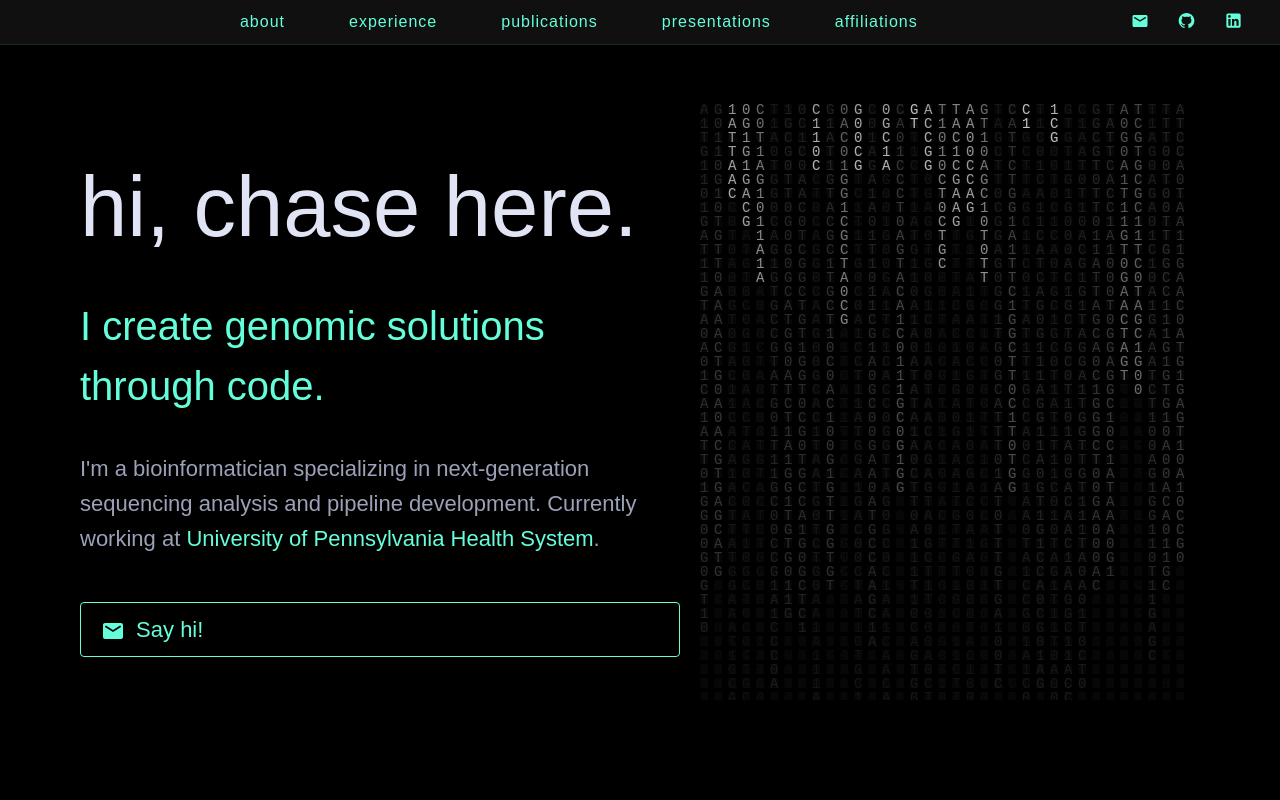
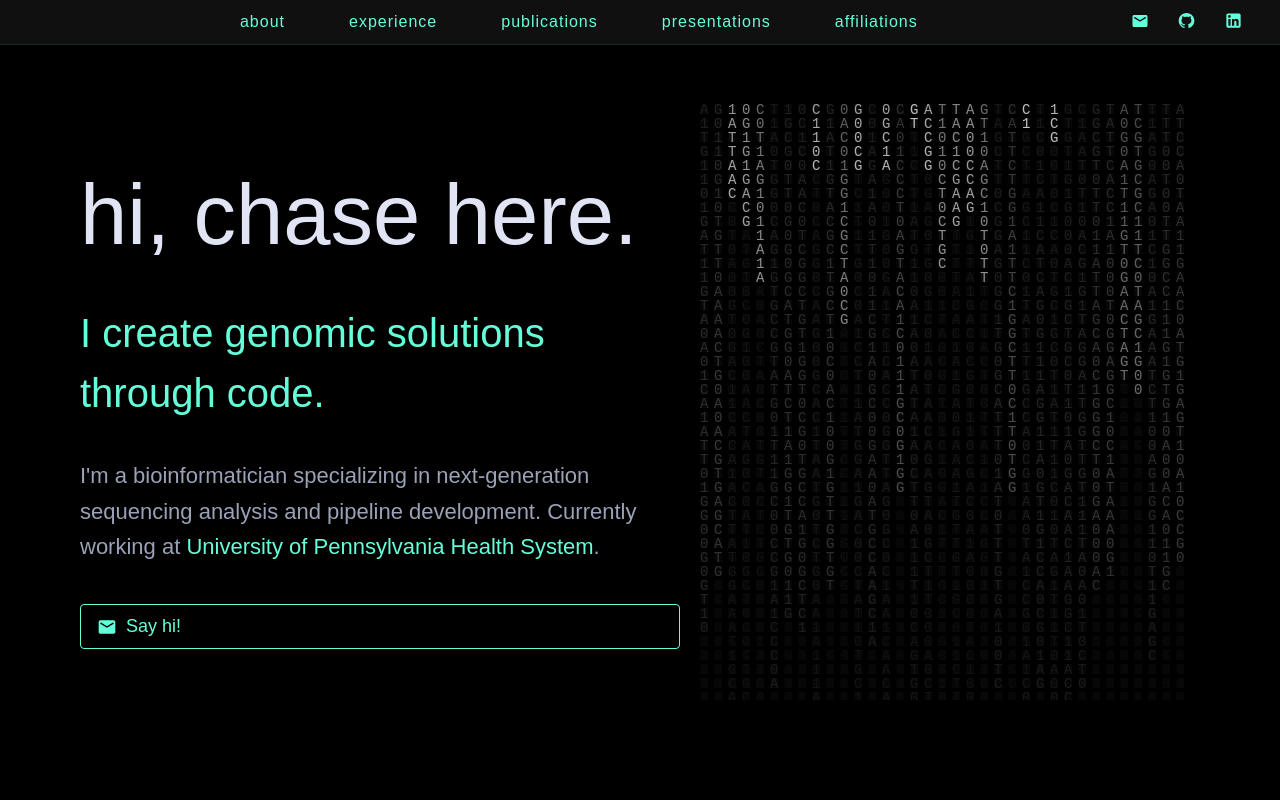
Before and after one commit to ChaseRushton/chase-main, a React (Create React App) app: page / in a window 1280 px wide. Shown: the top 800 px of the page. Built offline with nearby package versions, Linux system fonts and the light colour scheme; a web font is replaced by a local one.

Commit message:
Reduce size of Say Hi button for better proportions

```diff
--- a/src/styles/Intro.css
+++ b/src/styles/Intro.css
@@ -73,25 +73,26 @@
 .intro-contact {
   text-decoration: none;
   display: inline-block;
-  margin-top: 20px;
+  margin-top: 15px;
   font-family: "NTR", sans-serif;
-  font-size: 22px;
+  font-size: 18px;
   color: var(--green-bright) !important;
   border: 1px solid var(--green-bright);
   border-radius: 4px;
-  padding: 10px 20px;
+  padding: 8px 16px;
   cursor: pointer;
   transition: all 0.2s ease-in-out;
 }
 
 .intro-contact:hover {
   background-color: var(--green-tint);
-  transform: translateY(-3px);
+  transform: translateY(-2px);
 }
 
 .intro-contact svg {
   vertical-align: middle;
-  margin-right: 5px;
+  margin-right: 4px;
+  font-size: 20px;
 }
 
 @media only screen and (max-width: 1200px) {
```
